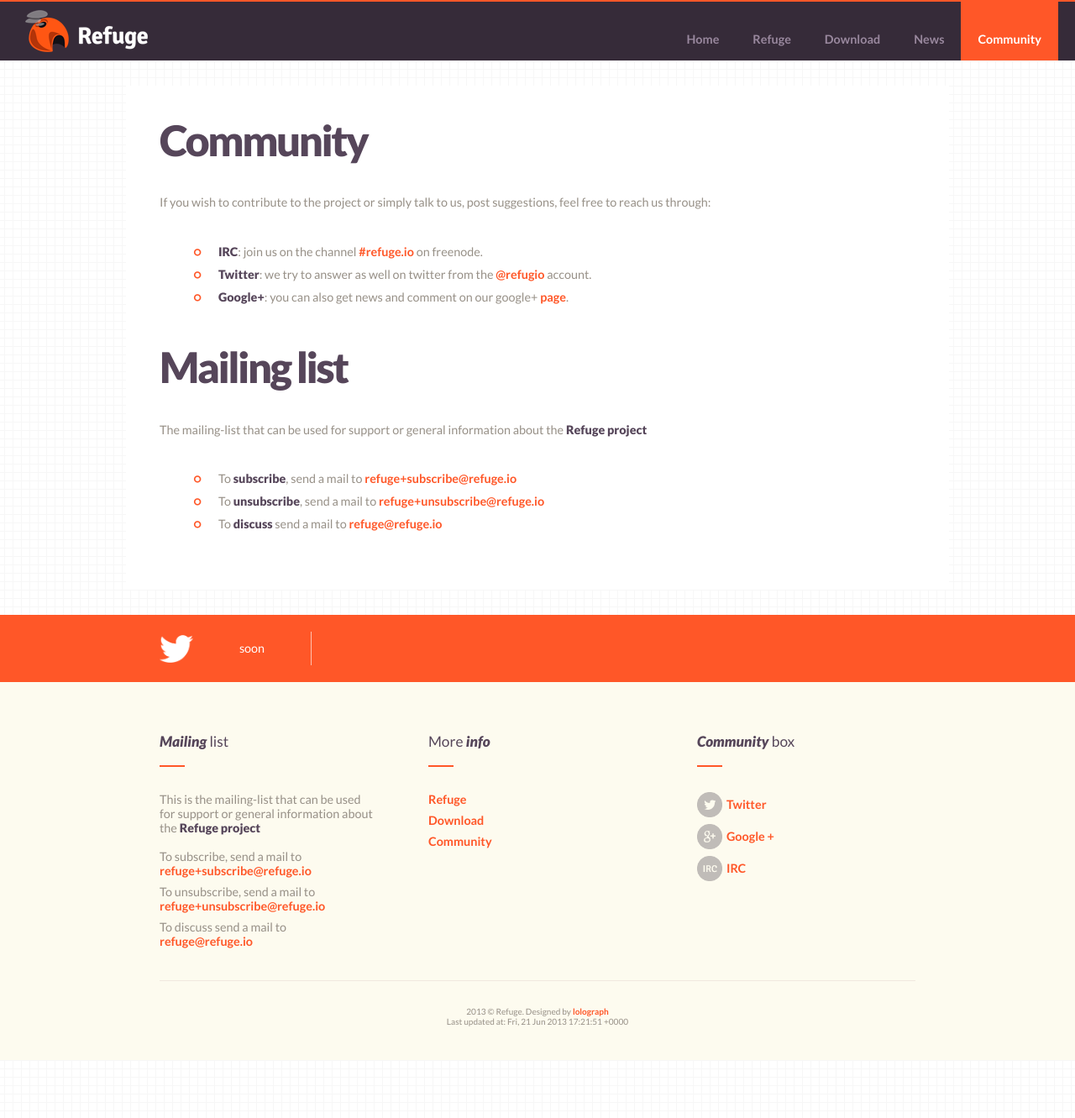
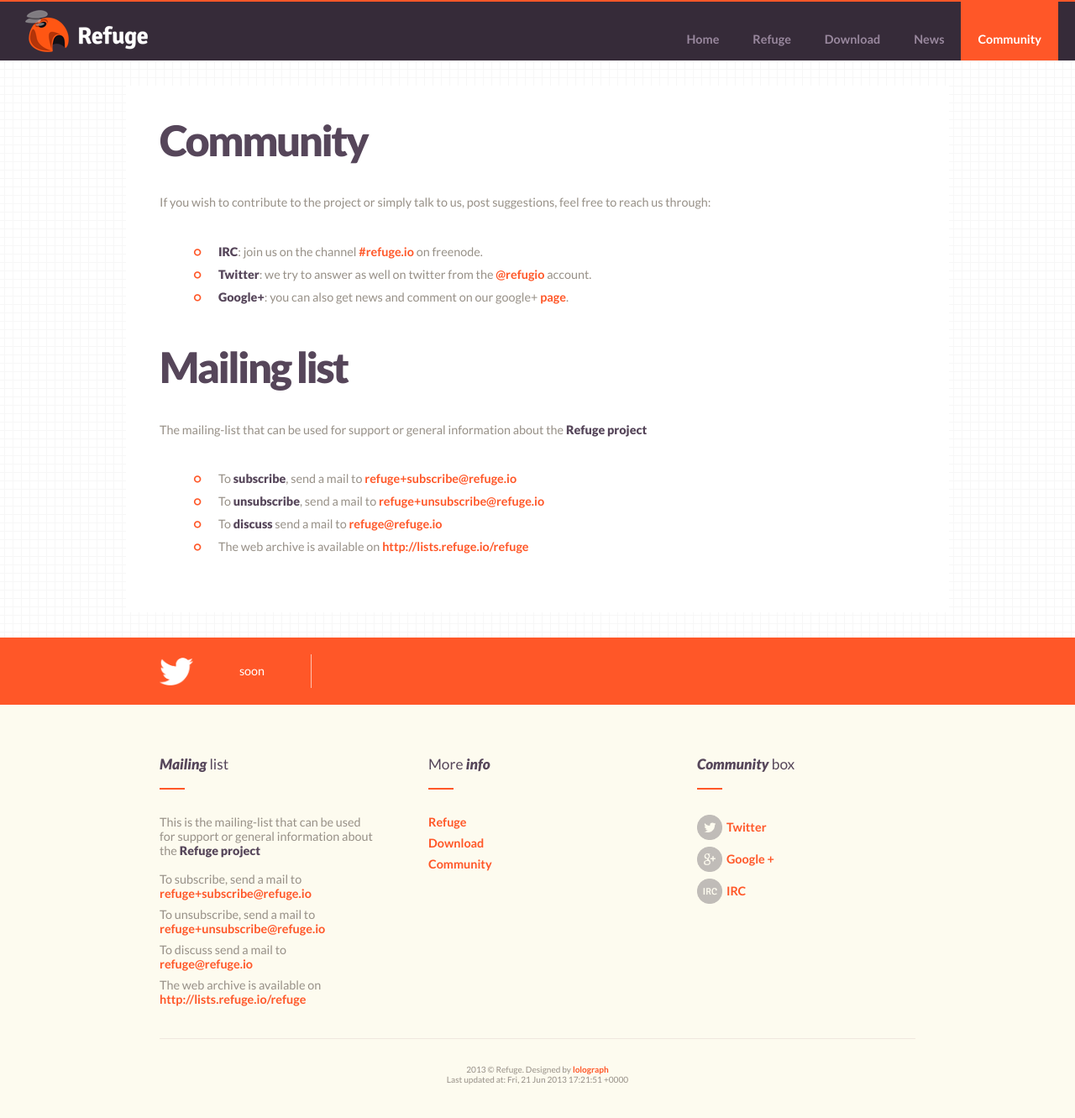
Before and after one commit to refuge/refuge.io, a Jekyll site: the page built from community/index.html, in a window 1280 px wide. Shown: the whole page at 84% size. Built offline with Jekyll 4.4.1, drawn with Linux system fonts in a browser that asks for light colours; nearby versions of some CDN libraries; before the commit the page ends 1262 px from its top, so only the background shows below that.

Commit message:
add link to the web archive

```diff
--- a/_includes/footer.html
+++ b/_includes/footer.html
@@ -22,6 +22,8 @@
               href="mailto:refuge+unsubscribe@refuge.io">refuge+unsubscribe@refuge.io</a><//li>
             <li>To discuss send a mail to <a
               href="mailto:refuge@refuge.io">refuge@refuge.io</a></li>
+            <li>The web archive is available on <a
+              href="http://lists.refuge.io/refuge">http://lists.refuge.io/refuge</a></li>
             </ul>
 
                     </div>
--- a/community/index.html
+++ b/community/index.html
@@ -27,6 +27,8 @@ title: Community
               href="mailto:refuge+unsubscribe@refuge.io">refuge+unsubscribe@refuge.io</a><//li>
             <li>To <strong>discuss</strong> send a mail to <a
               href="mailto:refuge@refuge.io">refuge@refuge.io</a></li>
+            <li>The web archive is available on <a
+              href="http://lists.refuge.io/refuge">http://lists.refuge.io/refuge</a></li>
             </ul>
 
                                 </div>
```
